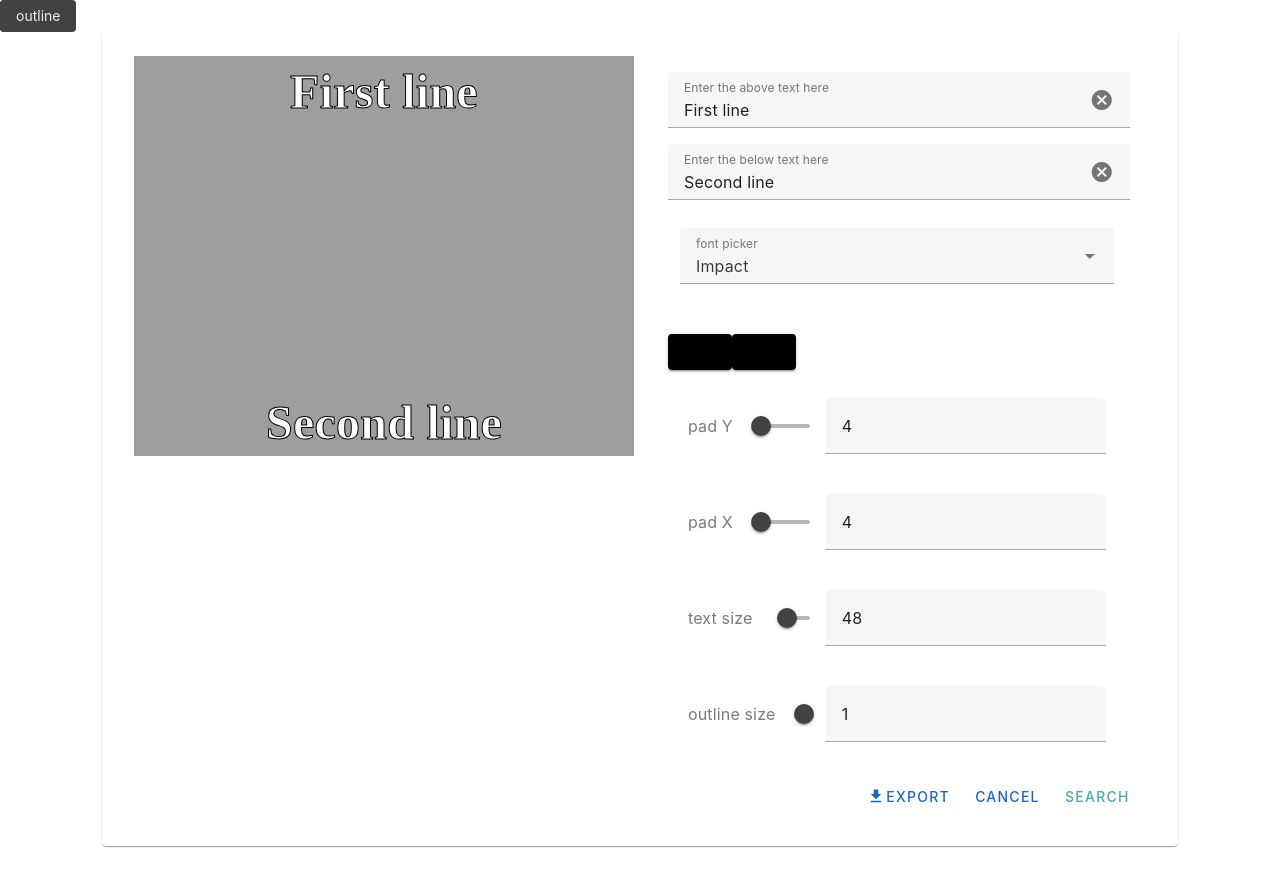
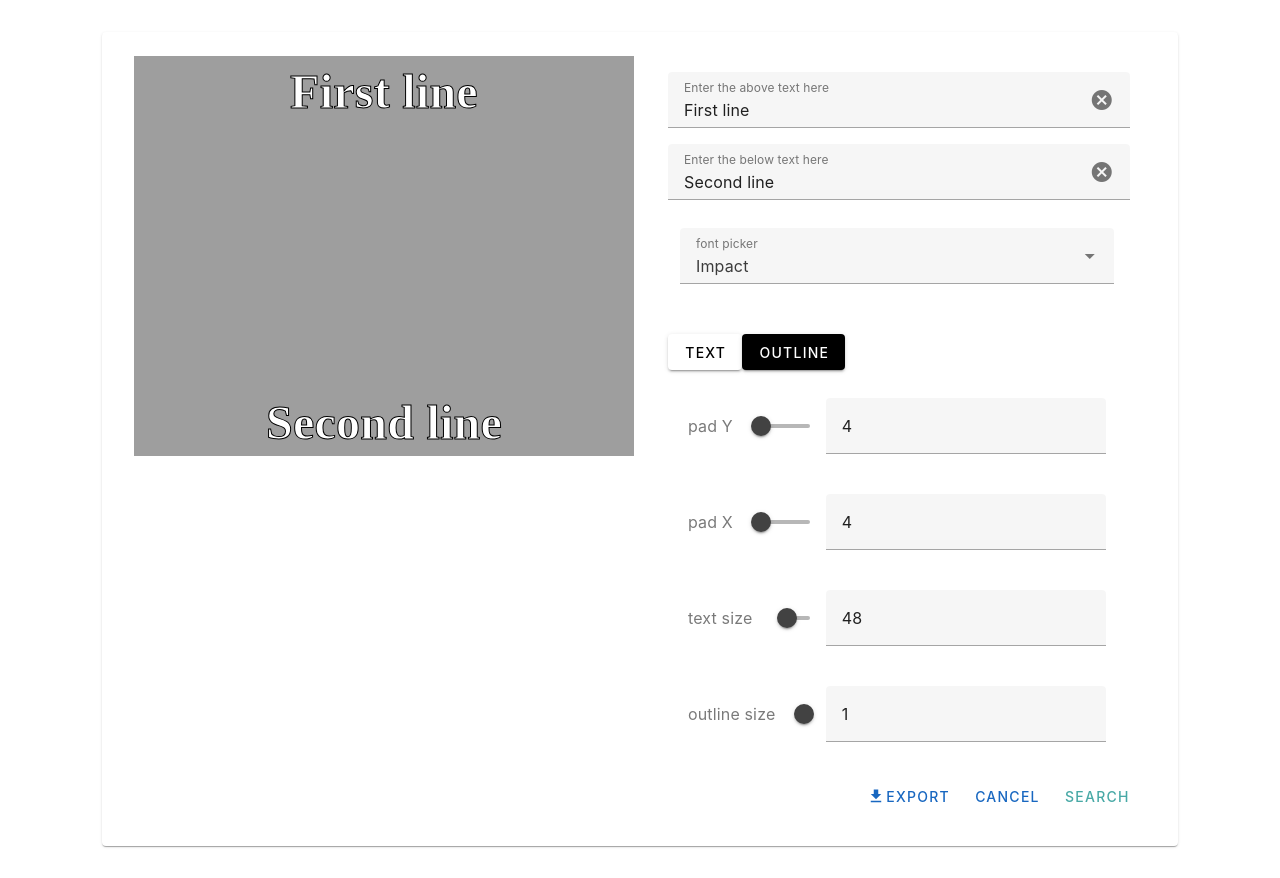
Before and after one commit to MichaelPaulukonis/meme-generator, a Vue app: page / in a window 1280 px wide. Built offline with nearby package versions, Linux system fonts and the light colour scheme; a web font is replaced by a local one; what vue-infinite-scroll would draw is missing.

Commit message:
Color picker now works styling is sub-optimal

```diff
--- a/src/components/ColorPicker.vue
+++ b/src/components/ColorPicker.vue
@@ -1,31 +1,33 @@
 <template>
-    <v-tooltip bottom>
-        <template v-slot:activator="{ on: tooltip }">
-            <div class="text-center">
-                <v-menu offset-y>
-                    <template v-slot:activator="{ on: button }">
-                        <v-btn :color="colorChoice" dark v-on="{ ...tooltip, ...button }">
-                            <!-- {{ text }} -->
-                        </v-btn>
-                    </template>
-                    <v-color-picker value="#7417BE" v-model="colorChoice" hide-canvas hide-inputs show-swatches
-                        class="mx-auto" @input="onInput">
-                    </v-color-picker>
-                </v-menu>
-            </div>
-        </template>
-        <span>{{ text }}</span>
-    </v-tooltip>
+  <div class="text-center">
+    <v-menu>
+      <template v-slot:activator="{ props: menu }">
+        <v-tooltip location="top">
+          <template v-slot:activator="{ props: tooltip }">
+            <v-btn
+              :color="colorChoice"
+              v-bind="mergeProps(menu, tooltip)"
+            >
+                {{ text }}
+            </v-btn>
+          </template>
+          <span>Select {{ text }} color</span>
+        </v-tooltip>
+      </template>
+      <v-color-picker v-model="colorChoice" hide-inputs show-swatches
+                        @update:model-value="onInput"></v-color-picker>
+    </v-menu>
+  </div>
 </template>
 
 <script>
-import { mask } from 'vue-the-mask'
+import { mergeProps } from 'vue'
 
 export default {
     name: "ColorPicker",
 
     props: {
-        value: {
+        modelValue: {
             type: String,
             default: '#000000'
         },
@@ -35,35 +37,26 @@ export default {
         },
     },
 
+    emits: ['update:modelValue'],
+
     data() {
         return {
-            mask: '!#XXXXXXXX',
-            menu: false,
-            colorChoice: this.value
+            colorChoice: this.modelValue,
+            show: false,
         }
     },
 
     directives: {
-        mask
     },
 
     computed: {
-        swatchStyle() {
-            const { colorChoice, menu } = this
-            return {
-                backgroundColor: colorChoice,
-                cursor: 'pointer',
-                height: '30px',
-                width: '30px',
-                borderRadius: menu ? '50%' : '4px',
-                transition: 'border-radius 200ms ease-in-out'
-            }
-        }
     },
 
     methods: {
+        mergeProps,
         onInput() {
-            this.$emit('input', this.colorChoice)
+            console.log(`selected: ${this.colorChoice}`)
+            this.$emit('update:modelValue', this.colorChoice)
         }
     }
 }
--- a/src/components/Generator.vue
+++ b/src/components/Generator.vue
@@ -31,7 +31,6 @@ v-card-title {{ title }}
             v-row
               ColorPicker(v-model="color1" @update:model-value="draw" text="text")
               ColorPicker(v-model="outlineColor" @update:model-value="draw" text="outline")
-
 
           v-col.pr-4
             v-slider(
```
